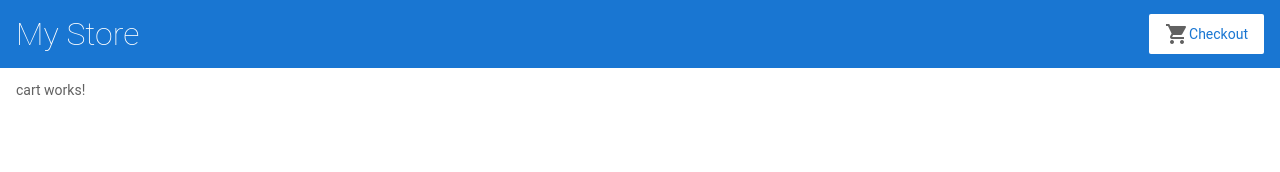
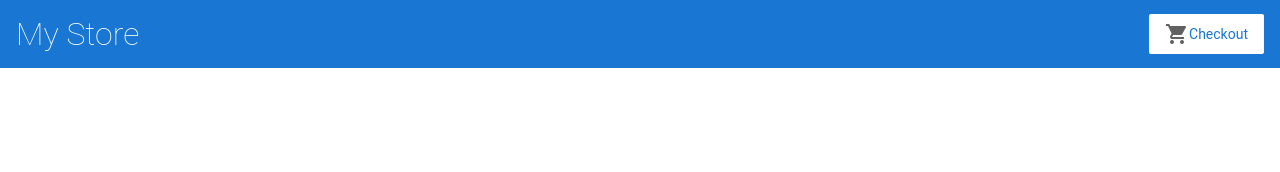
Before and after one commit to prashantfulara/angular_basic_examples, an Angular app: page /cart in a window 1280 px wide. Shown: the top 172 px of the page. Built offline with nearby package versions, Linux system fonts and the light colour scheme.

Commit message:
2 files modified

```diff
--- a/src/app/cart/cart.component.html
+++ b/src/app/cart/cart.component.html
@@ -1 +1,4 @@
-<p>cart works!</p>
+<div class="cart-item" *ngFor="let item of items">
+  <span>{{ item.name }}</span>
+  <span>{{ item.price | currency }}</span>
+</div>
--- a/src/app/cart/cart.component.ts
+++ b/src/app/cart/cart.component.ts
@@ -1,10 +1,13 @@
 import { Component } from '@angular/core';
+import { CartService } from '../services/cart.service';
 
 @Component({
   selector: 'app-cart',
   templateUrl: './cart.component.html',
-  styleUrls: ['./cart.component.css']
+  styleUrls: ['./cart.component.css'],
 })
 export class CartComponent {
+  constructor(private cartService: CartService) {}
 
+  items = this.cartService.getItems();
 }
```
